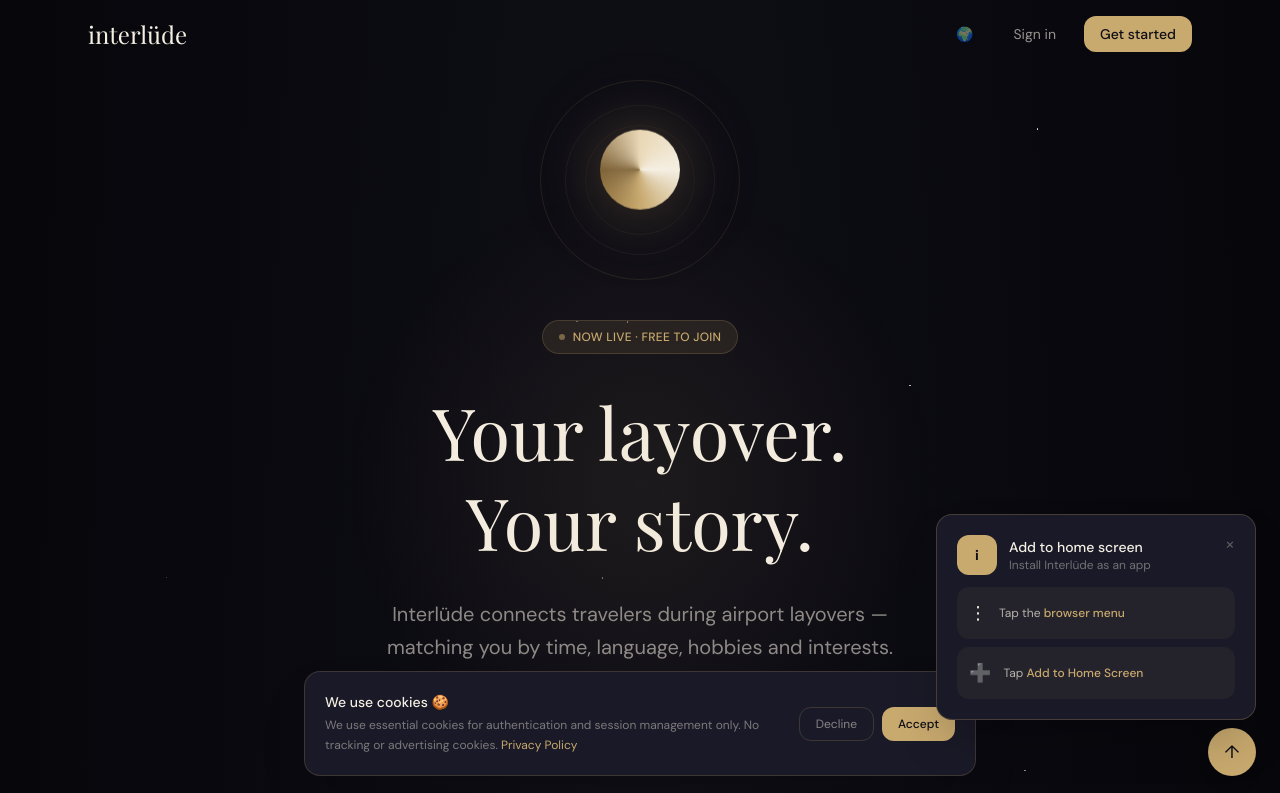
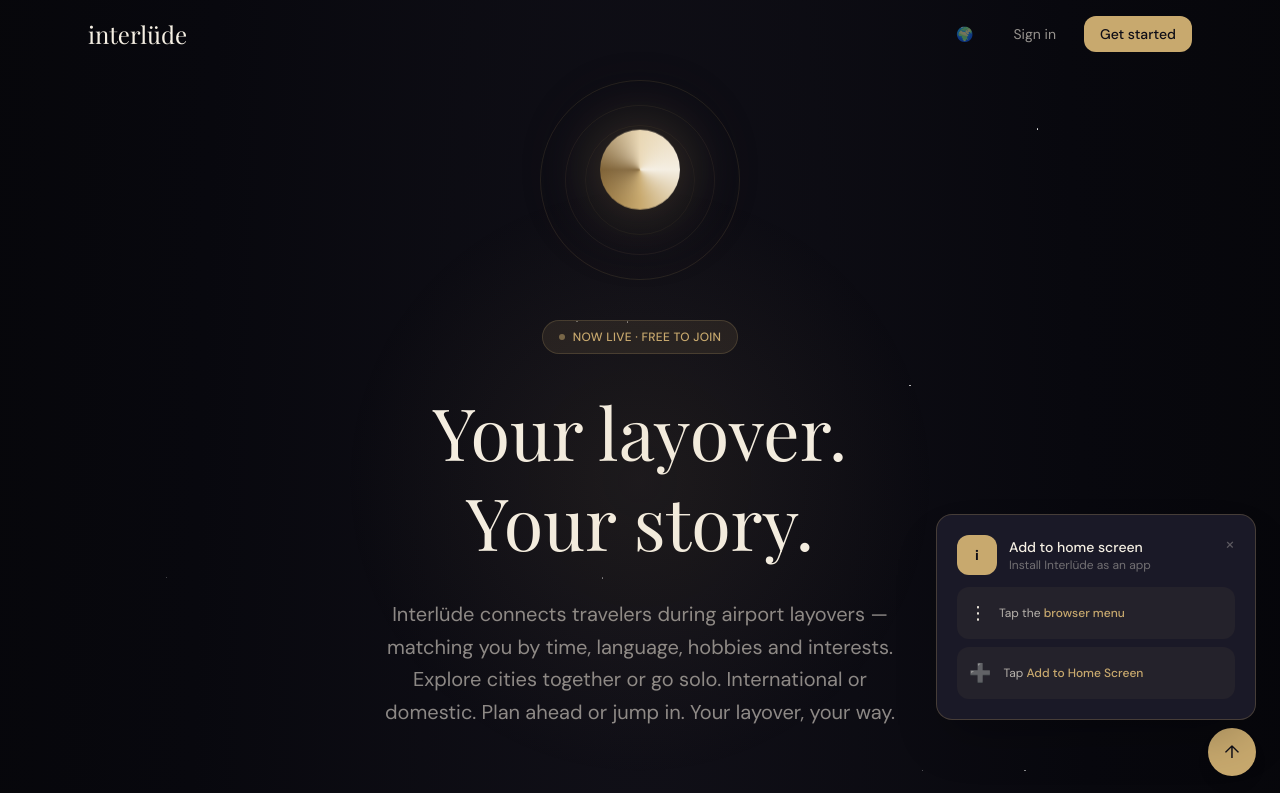
Before and after one commit to evyobojade/interlude-landing, a Next.js app: page / in a window 1280 px wide. Shown: the top 793 px of the page. Built offline with nearby package versions, Linux system fonts and the light colour scheme; a web font is replaced by a local one.

Commit message:
Remove cookie banner from landing page

```diff
--- a/app/layout.tsx
+++ b/app/layout.tsx
@@ -1,7 +1,7 @@
 import { Playfair_Display, DM_Sans } from 'next/font/google'
 import './globals.css'
 import { LanguageProvider } from '@/components/LanguageProvider'
-import CookieBanner from '@/components/CookieBanner'
+
 import InstallPrompt from '@/components/InstallPrompt'
 
 const playfair = Playfair_Display({
@@ -40,7 +40,7 @@
       <body className={`${playfair.variable} ${dmSans.variable}`}>
         <LanguageProvider>
           {children}
-        <CookieBanner />
+
         <InstallPrompt />
         </LanguageProvider>
       </body>
```
